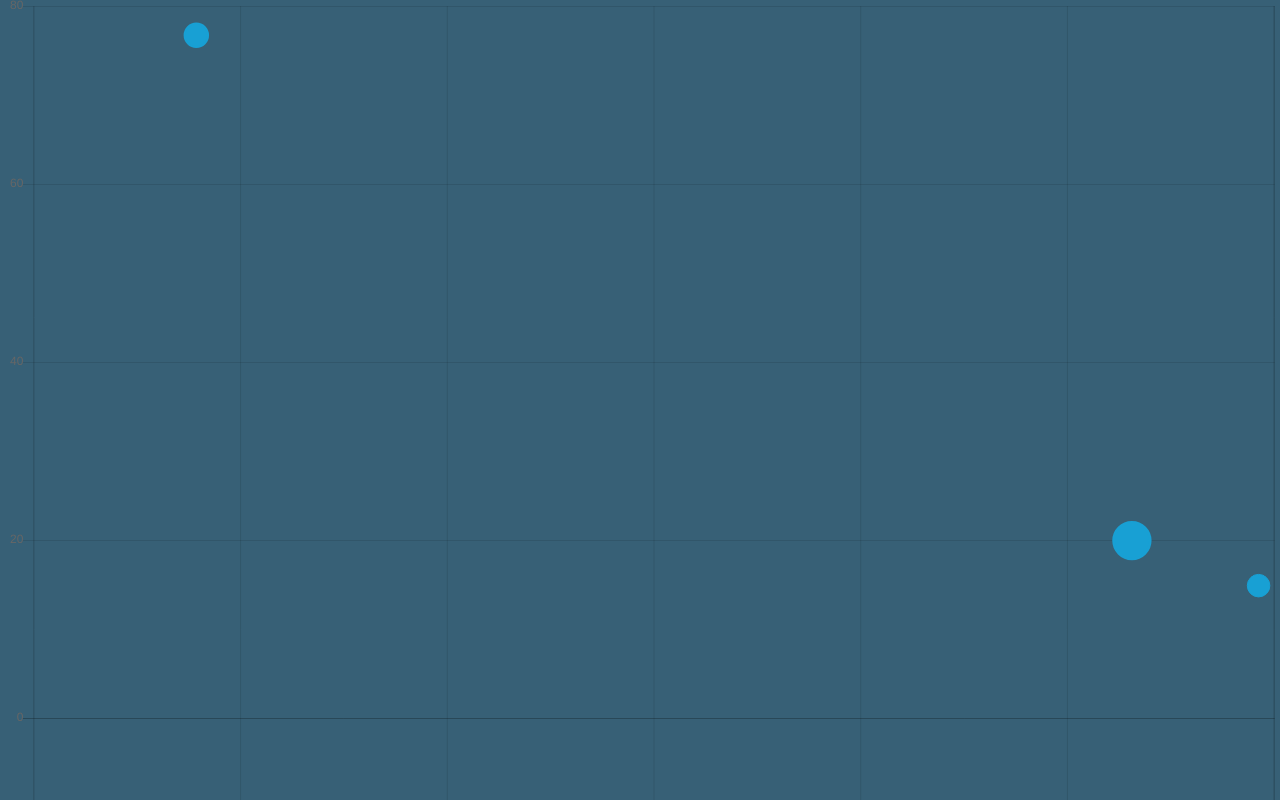
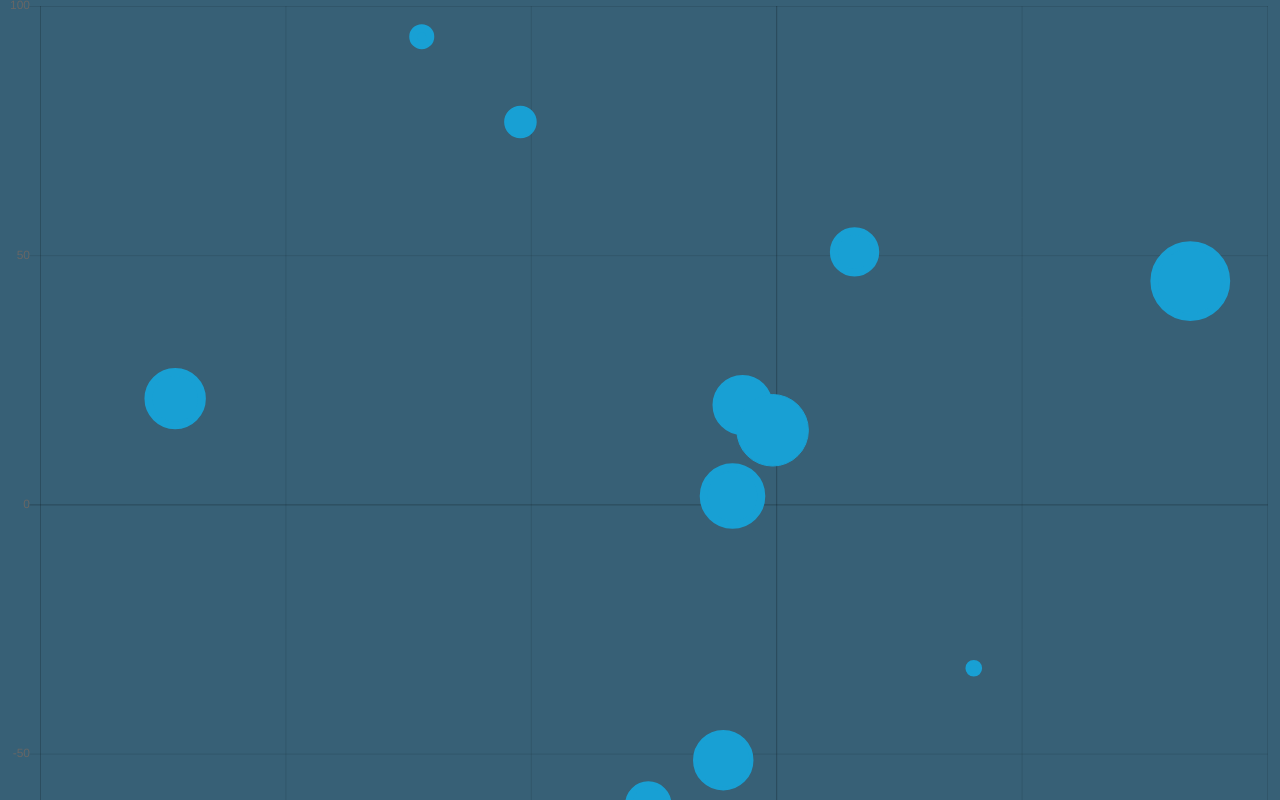
Before and after one commit to veremey/chart, a website: page dev/index.html in a window 1280 px wide. Shown: the top 800 px of the page. Drawn offline with Linux system fonts and the light colour scheme.

Commit message:
add bubbles fix js switch

```diff
--- a/dev/index.html
+++ b/dev/index.html
@@ -58,7 +58,7 @@
 
         <!-- <canvas id="chartJSContainer" width="600px" height="600px"></canvas> -->
 
-        <script src="/static/js/main.js"></script>
+        <script src="static/js/main.js"></script>
         <script src="static/js/separate-js/utils.js"></script>
         <script src="static/js/separate-js/init-chart.js"></script>
         <!-- <script src="static/js/separate-js/main.js"></script> -->
--- a/dev/static/js/separate-js/init-chart.js
+++ b/dev/static/js/separate-js/init-chart.js
@@ -134,17 +134,31 @@
 			  // } //switch
 
 			   	// console.log(labels);
+
 			    switch (label) {
 			      // add case for each label/slice
-			      case 'google':
-			         alert('clicked on slice 5');
-			         window.open('www.example.com/foo');
+			      case 'first title':
+			         alert('clicked on first title');
+			         window.open('www.first title.com/');
 			         break;
-			      case 'min':
-			         alert('clicked on slice 6');
-			         window.open('www.example.com/bar');
+
+			      case 'second title':
+			         alert('clicked on second title');
+			         window.open('www.secondtitle.com/');
 			         break;
+
+			      case 'third title':
+			         alert('clicked on third title');
+			         window.open('www.third title.com/');
+			         break;
+
+			      case 'four title':
+			         alert('clicked on four title');
+			         window.open('www.fourtitle.com/');
+			         break;
+
 			    }
+
 
 		     // console.log(slice);
 		     // console.log(URL);
--- a/dev/static/js/separate-js/utils.js
+++ b/dev/static/js/separate-js/utils.js
@@ -11,6 +11,54 @@ window.chartColors = {
 };
 
 var changes = [{
+    "url" : "first.com",
+    "title" : "first title",
+    "color" : "1"
+  }, {
+    "url" : "second.com",
+    "title" : "second title",
+    "color" : "0"
+  }, {
+    "url" : "third.com",
+    "title" : "third title",
+    "color" : "1"
+  }, {
+    "url" : "four.com",
+    "title" : "four title",
+    "color" : "1"
+  }, {
+    "url" : "first.com",
+    "title" : "first title",
+    "color" : "1"
+  }, {
+    "url" : "second.com",
+    "title" : "second title",
+    "color" : "0"
+  }, {
+    "url" : "third.com",
+    "title" : "third title",
+    "color" : "1"
+  }, {
+    "url" : "four.com",
+    "title" : "four title",
+    "color" : "1"
+  }, {
+    "url" : "first.com",
+    "title" : "first title",
+    "color" : "1"
+  }, {
+    "url" : "second.com",
+    "title" : "second title",
+    "color" : "0"
+  }, {
+    "url" : "third.com",
+    "title" : "third title",
+    "color" : "1"
+  }, {
+    "url" : "four.com",
+    "title" : "four title",
+    "color" : "1"
+  }, {
     "url" : "first.com",
     "title" : "first title",
     "color" : "1"
```
Also changed, not shown: dev/static/js/separate-js/main.js (+18 -6 lines), markup/pages/index.html (+1 -1 lines), markup/static/js/separate-js/init-chart.js (+20 -6 lines), markup/static/js/separate-js/main.js (+18 -6 lines), markup/static/js/separate-js/utils.js (+48 -0 lines).
